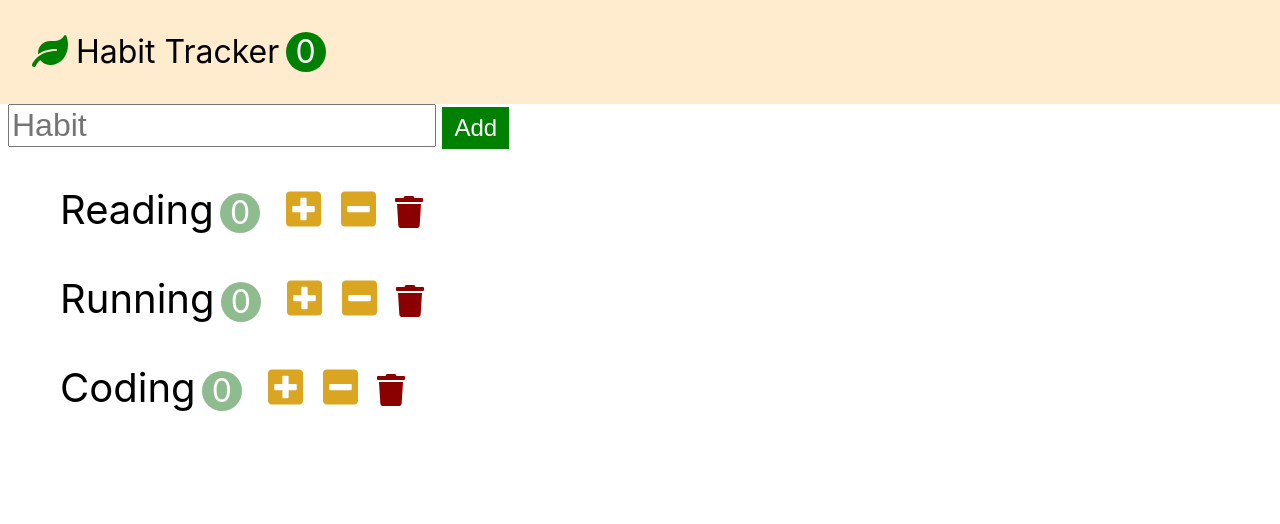
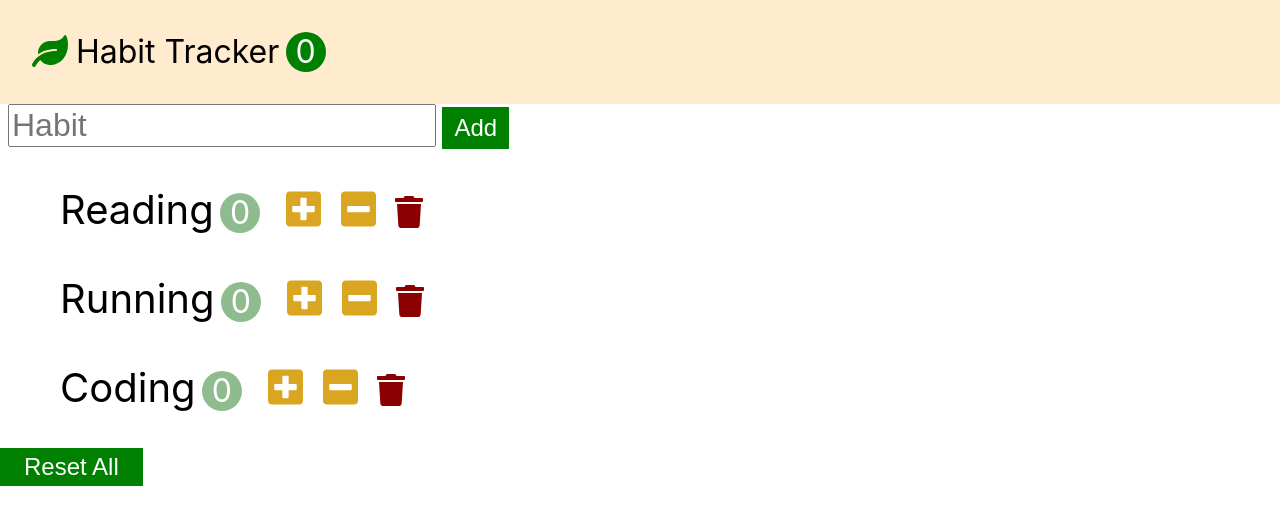
Before and after one commit to muni6983/habit-tracker, a React (Create React App) app: page / in a window 1280 px wide. Shown: the top 524 px of the page. Built offline with nearby package versions, Linux system fonts and the light colour scheme.

Commit message:
create habitReset

```diff
--- a/src/App.css
+++ b/src/App.css
@@ -85,3 +85,10 @@
   font-size: 2rem;
   color: darkred;
 }
+
+.habits-reset {
+  font-size: 1.5rem;
+  padding: 0.2em 1em;
+  background-color: green;
+  color: white;
+}
--- a/src/app.jsx
+++ b/src/app.jsx
@@ -36,6 +36,14 @@
     const habits = [...this.state.habits, { id: Date.now(), name, count: 0 }];
     this.setState({ habits });
   };
+
+  handleReset = () => {
+    const habits = this.state.habits.map((habit) => {
+      habit.count = 0;
+      return habit;
+    });
+    this.setState({ habits });
+  };
   render() {
     return (
       <>
@@ -48,6 +56,7 @@
           onDecrement={this.handleDecrement}
           onDelete={this.handleDelete}
           onAdd={this.handleAdd}
+          onReset={this.handleReset}
         />
       </>
     );
--- a/src/components/habits.jsx
+++ b/src/components/habits.jsx
@@ -21,6 +21,9 @@
             />
           ))}
         </ul>
+        <button className="habits-reset" onClick={this.props.onReset}>
+          Reset All
+        </button>
       </>
     );
   }
```
